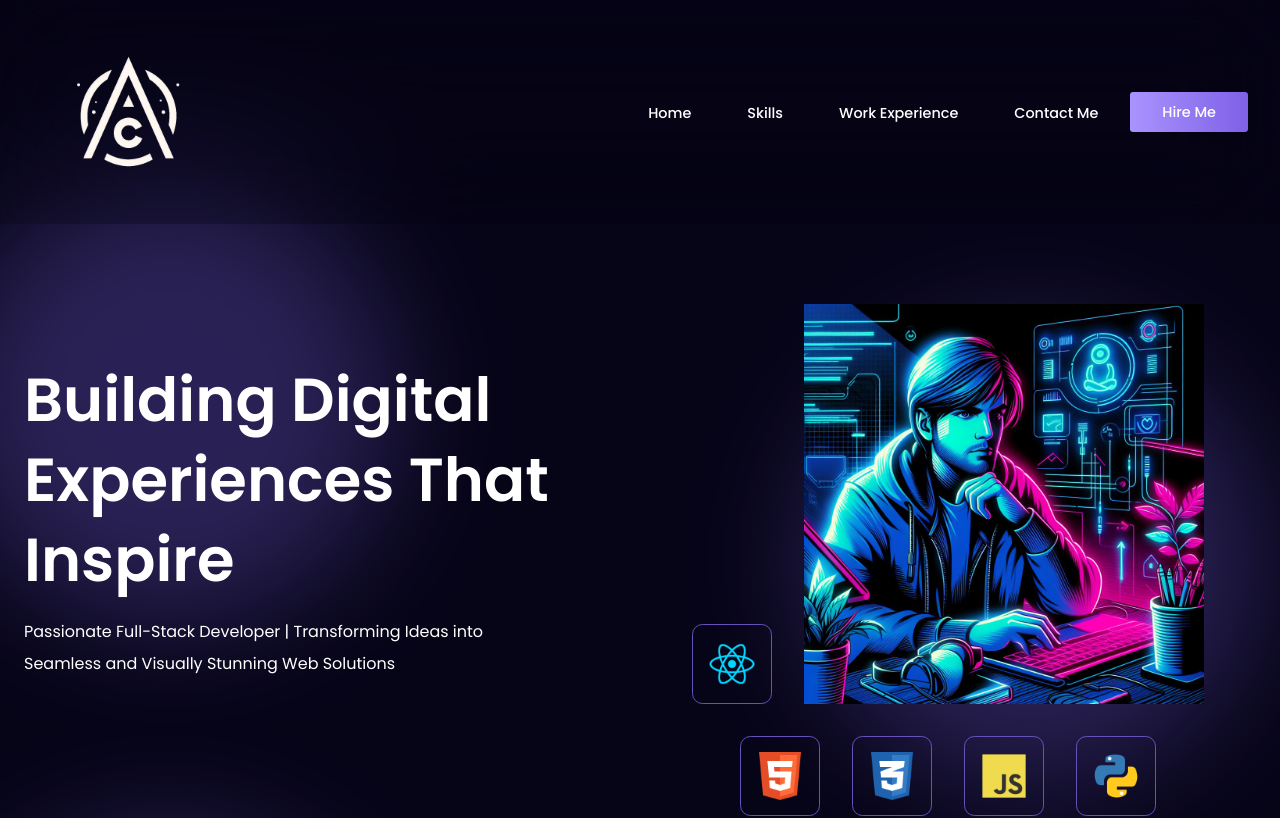
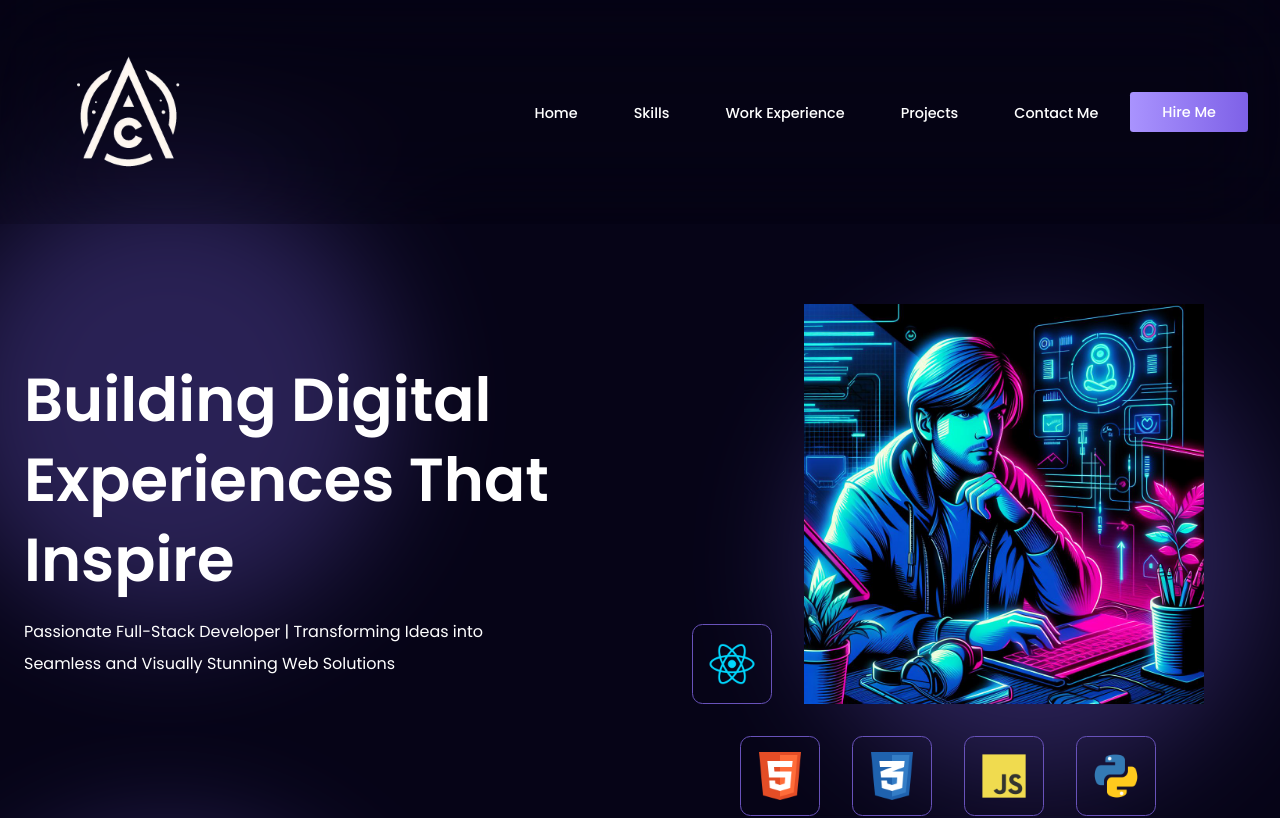
Before and after one commit to andycapaldo/Portfolio, a React (Create React App) app: page / in a window 1280 px wide. Shown: the top 818 px of the page. Built offline with nearby package versions, Linux system fonts and the light colour scheme.

Commit message:
Updated navs to include projects section

```diff
--- a/src/components/Nav/MobileNav/MobileNav.jsx
+++ b/src/components/Nav/MobileNav/MobileNav.jsx
@@ -28,7 +28,7 @@ function MobileNav({ isOpen, toggleMenu }) {
         if (isOpen) toggleMenu();
         setTimeout(() => {
             const element = document.getElementById(sectionId);
-            const yOffset = -175;
+            const yOffset = -240;
             const y = element.getBoundingClientRect().top + window.scrollY + yOffset;
 
             smoothScroll(y, 1200);
@@ -56,9 +56,11 @@ function MobileNav({ isOpen, toggleMenu }) {
                             <a onClick={()=> handleScroll("work-exp")}className="menu-item">Work Experience</a>
                         </li>
                         <li>
+                            <a onClick={()=> handleScroll("projects")}className="menu-item">Projects</a>
+                        </li>
+                        <li>
                             <a onClick={()=> handleScroll("contact")}className="menu-item">Contact Me</a>
                         </li>
-
                         <button className="contact-btn" onClick={() => { } }>
                             Hire Me
                         </button>
--- a/src/components/Nav/Nav.tsx
+++ b/src/components/Nav/Nav.tsx
@@ -33,6 +33,10 @@ function Nav() {
             smooth spy offset={-250} className="menu-item">Work Experience</Link>
           </li>
           <li>
+            <Link activeClass="active" to="projects"
+            smooth spy offset={-250} className="menu-item">Projects</Link>
+          </li>
+          <li>
             <Link activeClass="active" to="contact" smooth spy offset={-100} className="menu-item">Contact Me</Link>
           </li>
           <button className="contact-btn" onClick={() => {}}>
```
